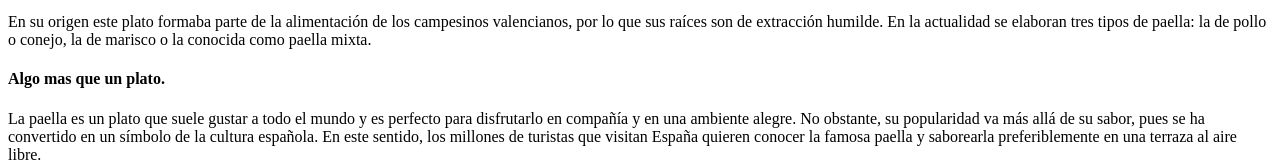
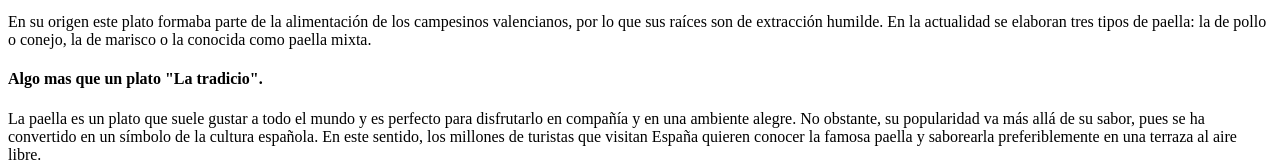
Before and after one commit to Mikel984/odin-recipes, a plain HTML site: page recipes/paella.html in a window 1280 px wide. Shown: the part 400-562 px from the top of the page. Drawn offline with Linux system fonts and the light colour scheme.

```diff
--- a/recipes/paella.html
+++ b/recipes/paella.html
@@ -22,7 +22,7 @@
       por lo que sus raíces son de extracción humilde. En la actualidad se elaboran tres tipos
       de paella: la de pollo o conejo, la de marisco o la conocida como paella mixta.</p>
 
-  <h4>Algo mas que un plato.</h4>
+  <h4>Algo mas que un plato "La tradicio".</h4>
     <p>La paella es un plato que suele gustar a todo el mundo y es perfecto para disfrutarlo en compañía
       y en una ambiente alegre. No obstante, su popularidad va más allá de su sabor, pues se ha convertido
       en un símbolo de la cultura española. En este sentido, los millones de turistas que visitan España
```
